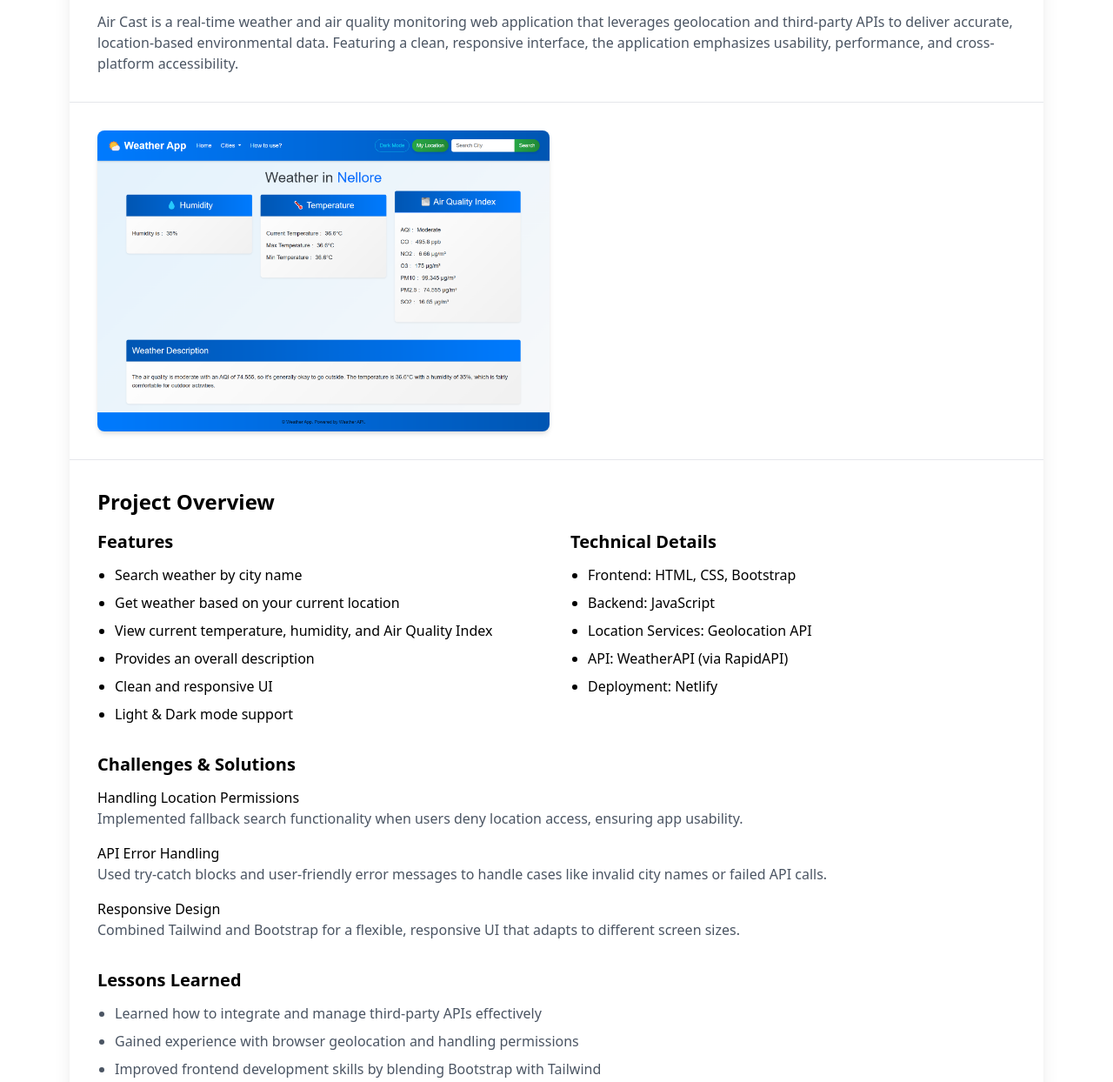
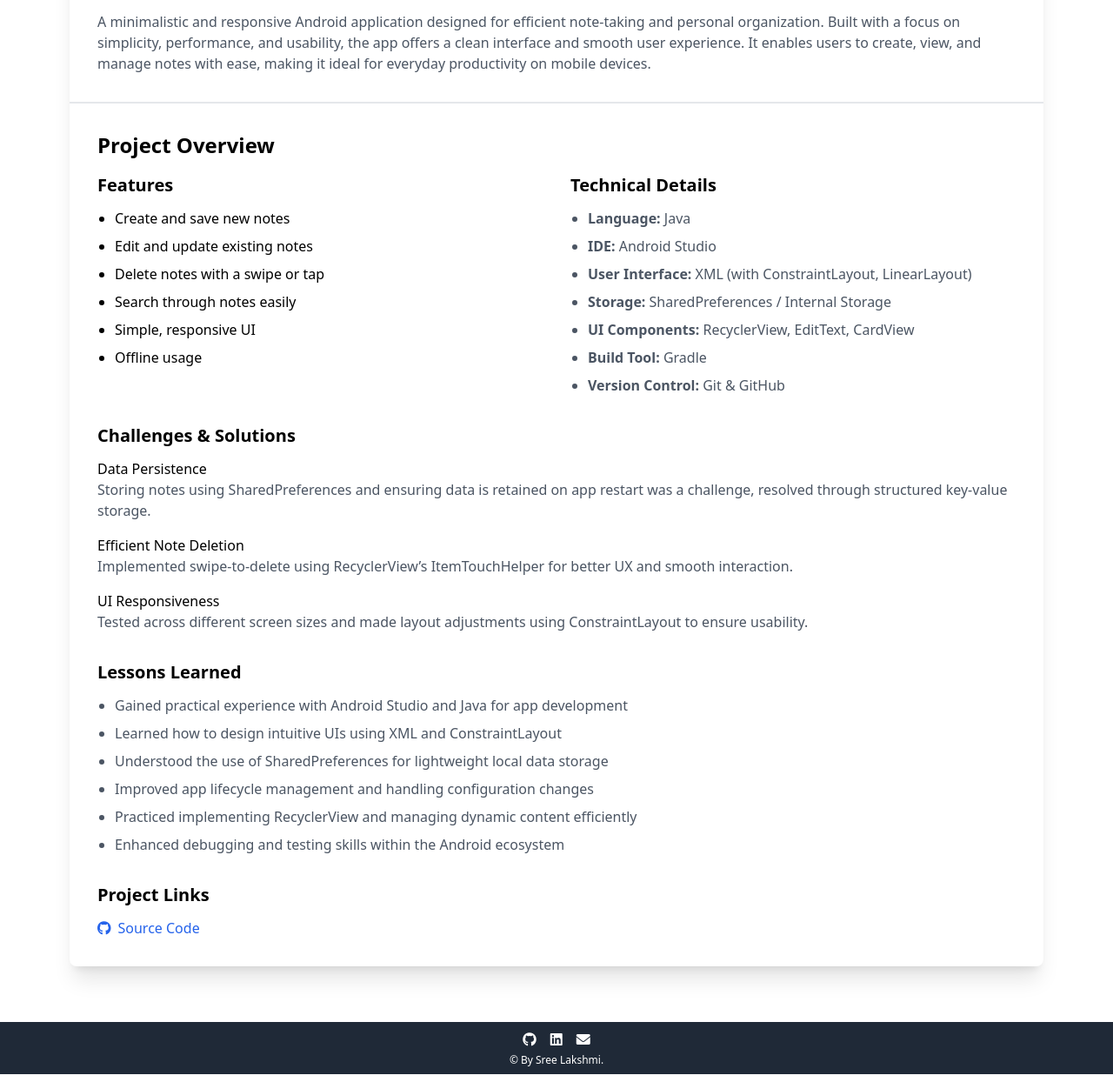
Before and after one commit to SreeLekshmi19/Portfolio, a plain HTML site: page src/Projects Page/project2.html in a window 1280 px wide. Shown: the part 283-1527 px from the top of the page at 87% size. Drawn offline with nearby package versions, Linux system fonts and the light colour scheme.

Commit message:
project2 page

```diff
--- a/src/Projects Page/project2.html
+++ b/src/Projects Page/project2.html
@@ -53,15 +53,11 @@
                         <span class="bg-indigo-200 text-indigo-800 px-3 py-1 rounded-full text-sm">Android
                             Java</span>
                     </div>
-                    <p class="text-gray-600">Air Cast is a real-time weather and air quality monitoring web application
-                        that leverages geolocation and third-party APIs to deliver accurate, location-based
-                        environmental data. Featuring a clean, responsive interface, the application emphasizes
-                        usability, performance, and cross-platform accessibility.</p>
-                </div>
-
-                <!-- Project Gallery -->
-                <div class="grid grid-cols-1 md:grid-cols-2 gap-4 p-8">
-                    <img src="/assets/screenshot.png" alt="Project Screenshot 2" class="rounded-lg shadow-md">
+                    <p class="text-gray-600">A minimalistic and responsive Android application designed for efficient
+                        note-taking and personal organization. Built with a focus on simplicity, performance, and
+                        usability, the app offers a clean interface and smooth user experience. It enables users to
+                        create, view, and manage notes with ease, making it ideal for everyday productivity on mobile
+                        devices.</p>
                 </div>
 
                 <!-- Project Details -->
@@ -71,22 +67,24 @@
                         <div>
                             <h3 class="text-xl font-semibold mb-3">Features</h3>
                             <ul class="list-disc pl-5 space-y-2">
-                                <li>Search weather by city name</li>
-                                <li>Get weather based on your current location</li>
-                                <li>View current temperature, humidity, and Air Quality Index</li>
-                                <li>Provides an overall description</li>
-                                <li>Clean and responsive UI</li>
-                                <li>Light & Dark mode support</li>
+                                <li>Create and save new notes</li>
+                                <li>Edit and update existing notes</li>
+                                <li>Delete notes with a swipe or tap</li>
+                                <li>Search through notes easily</li>
+                                <li>Simple, responsive UI</li>
+                                <li>Offline usage</li>
                             </ul>
                         </div>
                         <div>
                             <h3 class="text-xl font-semibold mb-3">Technical Details</h3>
-                            <ul class="list-disc pl-5 space-y-2">
-                                <li>Frontend: HTML, CSS, Bootstrap</li>
-                                <li>Backend: JavaScript</li>
-                                <li>Location Services: Geolocation API</li>
-                                <li>API: WeatherAPI (via RapidAPI)</li>
-                                <li>Deployment: Netlify</li>
+                            <ul class="list-disc pl-5 space-y-2 text-gray-600">
+                                <li><strong>Language:</strong> Java</li>
+                                <li><strong>IDE:</strong> Android Studio</li>
+                                <li><strong>User Interface:</strong> XML (with ConstraintLayout, LinearLayout)</li>
+                                <li><strong>Storage:</strong> SharedPreferences / Internal Storage</li>
+                                <li><strong>UI Components:</strong> RecyclerView, EditText, CardView</li>
+                                <li><strong>Build Tool:</strong> Gradle</li>
+                                <li><strong>Version Control:</strong> Git & GitHub</li>
                             </ul>
                         </div>
                     </div>
@@ -95,19 +93,20 @@
                         <h3 class="text-xl font-semibold mb-3">Challenges & Solutions</h3>
                         <div class="space-y-4">
                             <div>
-                                <h4 class="font-medium">Handling Location Permissions</h4>
-                                <p class="text-gray-600">Implemented fallback search functionality when users deny
-                                    location access, ensuring app usability.</p>
+                                <h4 class="font-medium">Data Persistence</h4>
+                                <p class="text-gray-600">Storing notes using SharedPreferences and ensuring data is
+                                    retained on app restart was a challenge, resolved through structured key-value
+                                    storage.</p>
                             </div>
                             <div>
-                                <h4 class="font-medium">API Error Handling</h4>
-                                <p class="text-gray-600">Used try-catch blocks and user-friendly error messages to
-                                    handle cases like invalid city names or failed API calls.</p>
+                                <h4 class="font-medium">Efficient Note Deletion</h4>
+                                <p class="text-gray-600">Implemented swipe-to-delete using RecyclerView’s
+                                    ItemTouchHelper for better UX and smooth interaction.</p>
                             </div>
                             <div>
-                                <h4 class="font-medium">Responsive Design</h4>
-                                <p class="text-gray-600">Combined Tailwind and Bootstrap for a flexible, responsive UI
-                                    that adapts to different screen sizes.</p>
+                                <h4 class="font-medium">UI Responsiveness</h4>
+                                <p class="text-gray-600">Tested across different screen sizes and made layout
+                                    adjustments using ConstraintLayout to ensure usability.</p>
                             </div>
                         </div>
                     </div>
@@ -115,23 +114,21 @@
                     <div class="mt-8">
                         <h3 class="text-xl font-semibold mb-3">Lessons Learned</h3>
                         <ul class="list-disc pl-5 space-y-2 text-gray-600">
-                            <li>Learned how to integrate and manage third-party APIs effectively</li>
-                            <li>Gained experience with browser geolocation and handling permissions</li>
-                            <li>Improved frontend development skills by blending Bootstrap with Tailwind</li>
-                            <li>Strengthened debugging and error handling practices in real-world scenarios</li>
+                            <li>Gained practical experience with Android Studio and Java for app development</li>
+                            <li>Learned how to design intuitive UIs using XML and ConstraintLayout</li>
+                            <li>Understood the use of SharedPreferences for lightweight local data storage</li>
+                            <li>Improved app lifecycle management and handling configuration changes</li>
+                            <li>Practiced implementing RecyclerView and managing dynamic content efficiently</li>
+                            <li>Enhanced debugging and testing skills within the Android ecosystem</li>
                         </ul>
                     </div>
 
                     <div class="mt-8">
                         <h3 class="text-xl font-semibold mb-3">Project Links</h3>
                         <div class="flex space-x-4">
-                            <a href="https://github.com/SreeLekshmi19/Weather-App.git"
+                            <a href="https://github.com/SreeLekshmi19/Notes-app.git"
                                 class="flex items-center text-blue-600 hover:underline">
                                 <i class="fab fa-github mr-2"></i> Source Code
-                            </a>
-                            <a href="https://air-cast.netlify.app/"
-                                class="flex items-center text-blue-600 hover:underline">
-                                <i class="fas fa-external-link-alt mr-2"></i> Live Demo
                             </a>
                         </div>
                     </div>
```
Also changed, not shown: src/Projects Page/project1.html (+6 -6 lines), src/Projects Page/projects.html (+2 -2 lines).
